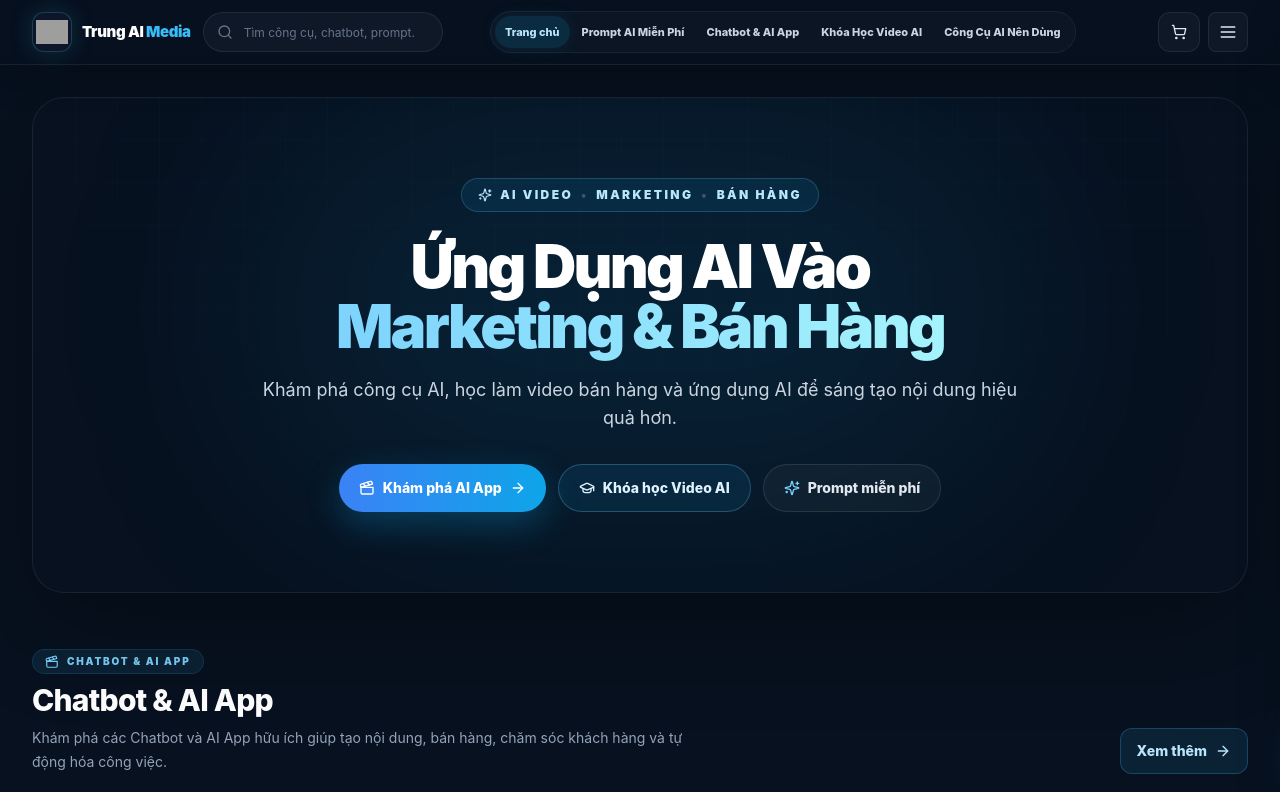
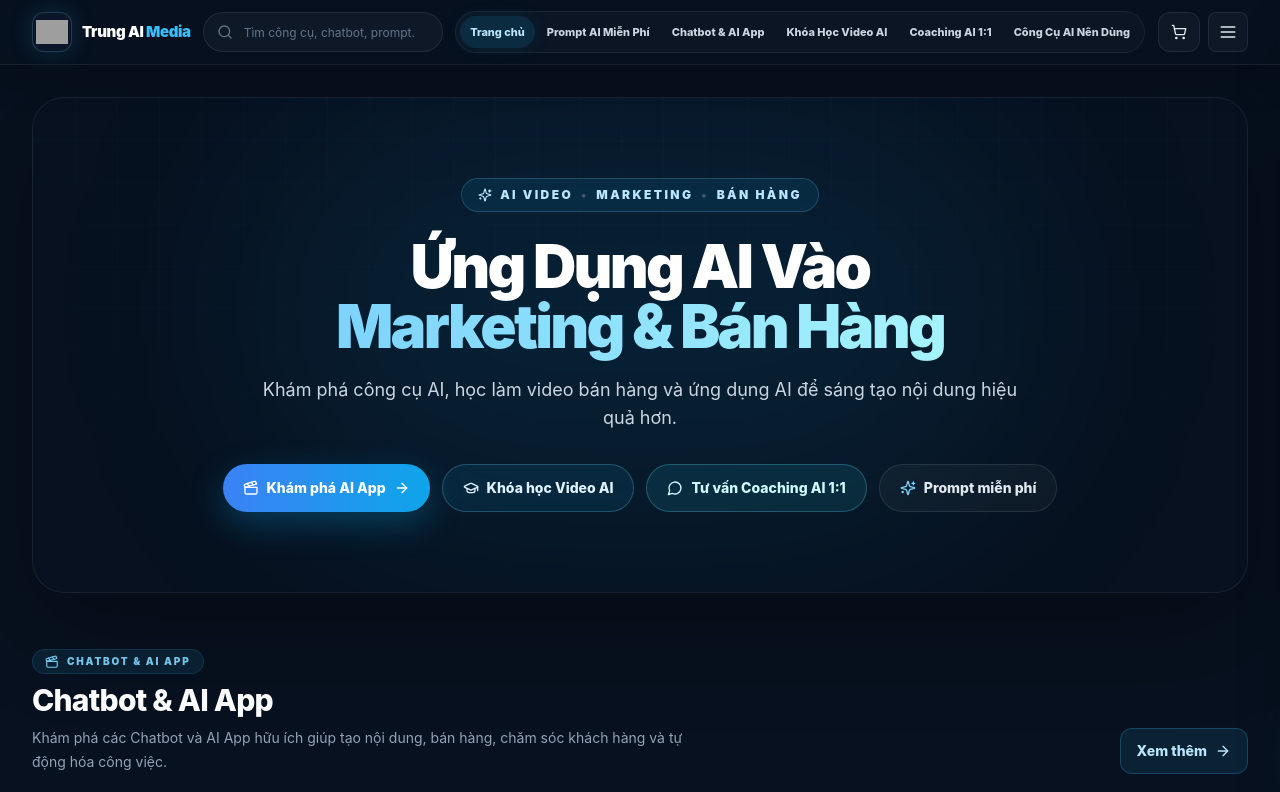
Before and after one commit to trungndedu-arch/trung-ai-marketplace, a Next.js app: page / in a window 1280 px wide. Shown: the top 792 px of the page. Built offline with nearby package versions, Linux system fonts and the light colour scheme; no server answers; the database is empty; grey boxes are pictures that could not be loaded.

Commit message:
feat: add coaching consultation CTA to homepage

```diff
--- /dev/null
+++ b/components/home/CoachingConsultationModal.tsx
@@ -0,0 +1,70 @@
+"use client";
+
+import { useEffect, useRef } from "react";
+import { Headphones, MessageCircle, X } from "lucide-react";
+import { getCoachingContactLinks } from "@/lib/coaching";
+import type { HomepageContactLinks } from "@/lib/homepage-contact-links";
+
+function FacebookIcon() {
+  return <svg viewBox="0 0 24 24" aria-hidden="true" className="h-5 w-5 fill-current"><path d="M13.7 21v-8h2.7l.4-3.1h-3.1V8c0-.9.3-1.6 1.6-1.6h1.7V3.6c-.3 0-1.3-.1-2.4-.1-2.4 0-4.1 1.5-4.1 4.2v2.3H7.7V13h2.8v8h3.2Z" /></svg>;
+}
+
+export function CoachingConsultationModal({ open, onClose, settings }: { open: boolean; onClose: () => void; settings: HomepageContactLinks }) {
+  const closeButtonRef = useRef<HTMLButtonElement>(null);
+  const dialogRef = useRef<HTMLElement>(null);
+  const previouslyFocusedRef = useRef<HTMLElement | null>(null);
+  const links = getCoachingContactLinks(settings);
+
+  useEffect(() => {
+    if (!open) return;
+
+    previouslyFocusedRef.current = document.activeElement instanceof HTMLElement ? document.activeElement : null;
+    const previousOverflow = document.body.style.overflow;
+    document.body.style.overflow = "hidden";
+    closeButtonRef.current?.focus();
+
+    const onKeyDown = (event: KeyboardEvent) => {
+      if (event.key === "Escape") onClose();
+      if (event.key !== "Tab") return;
+
+      const focusable = Array.from(dialogRef.current?.querySelectorAll<HTMLElement>("a[href], button:not([disabled]), [tabindex]:not([tabindex='-1'])") ?? []);
+      if (!focusable.length) {
+        event.preventDefault();
+        return;
+      }
+      const first = focusable[0];
+      const last = focusable[focusable.length - 1];
+      if (event.shiftKey && document.activeElement === first) {
+        event.preventDefault();
+        last.focus();
+      } else if (!event.shiftKey && document.activeElement === last) {
+        event.preventDefault();
+        first.focus();
+      }
+    };
+    window.addEventListener("keydown", onKeyDown);
+
+    return () => {
+      document.body.style.overflow = previousOverflow;
+      window.removeEventListener("keydown", onKeyDown);
+      previouslyFocusedRef.current?.focus();
+    };
+  }, [onClose, open]);
+
+  if (!open) return null;
+
+  return (
+    <div className="fixed inset-0 z-[90] grid place-items-center p-4 sm:p-6" role="presentation">
+      <button type="button" aria-label="Đóng tư vấn Coaching AI 1:1" onClick={onClose} className="absolute inset-0 bg-[#020814]/80 backdrop-blur-sm" />
+      <section ref={dialogRef} role="dialog" aria-modal="true" aria-labelledby="coaching-consultation-title" className="relative w-full max-w-md rounded-3xl border border-sky-300/20 bg-[#0B1728] p-6 shadow-[0_28px_90px_rgba(0,0,0,.55)] sm:p-8">
+        <button ref={closeButtonRef} type="button" aria-label="Đóng" onClick={onClose} className="absolute right-4 top-4 grid h-10 w-10 place-items-center rounded-full border border-white/10 bg-white/[0.035] text-slate-300 transition hover:border-sky-300/35 hover:text-white focus-visible:outline-none focus-visible:ring-2 focus-visible:ring-sky-300">
+          <X className="h-5 w-5" />
+        </button>
+        <div className="inline-flex h-11 w-11 items-center justify-center rounded-2xl border border-sky-300/25 bg-sky-500/10 text-sky-200"><Headphones className="h-5 w-5" /></div>
+        <h2 id="coaching-consultation-title" className="mt-5 pr-10 text-2xl font-black tracking-tight text-white">Tư vấn Coaching AI 1:1</h2>
+        <p className="mt-3 text-sm leading-6 text-slate-300">Chọn kênh liên hệ phù hợp để trao đổi trực tiếp về nhu cầu ứng dụng AI của bạn.</p>
+        {links.length ? <div className="mt-6 grid gap-3">{links.map((link) => <a key={link.key} href={link.url} target="_blank" rel="noopener noreferrer" className={`inline-flex min-h-12 items-center justify-center gap-2 rounded-xl border px-4 text-sm font-extrabold transition focus-visible:outline-none focus-visible:ring-2 focus-visible:ring-sky-300 ${link.key === "facebook" ? "border-blue-400/40 bg-blue-500/15 text-blue-100 hover:border-blue-300 hover:bg-blue-500/25" : "border-sky-400/40 bg-sky-500/15 text-sky-100 hover:border-sky-300 hover:bg-sky-500/25"}`}>{link.key === "facebook" ? <FacebookIcon /> : <MessageCircle className="h-5 w-5" />}{link.label}</a>)}</div> : <p className="mt-6 rounded-2xl border border-dashed border-white/15 bg-white/[0.025] p-4 text-sm leading-6 text-slate-400">Kênh tư vấn đang được cập nhật. Vui lòng quay lại sau.</p>}
+      </section>
+    </div>
+  );
+}
--- a/components/home/HomeHeroAbout.tsx
+++ b/components/home/HomeHeroAbout.tsx
@@ -1,14 +1,15 @@
 import Image from "next/image";
 import Link from "next/link";
-import { ArrowRight, Clapperboard, GraduationCap, Sparkles, Wrench } from "lucide-react";
+import { ArrowRight, Clapperboard, GraduationCap, MessageCircle, Sparkles, Wrench } from "lucide-react";
 import { HomeContactLinks } from "@/components/home/HomeContactLinks";
 import { HomeFloatingPromotion, type HomePromotion } from "@/components/home/HomeFloatingPromotion";
+import { coachingLanding } from "@/lib/coaching";
 import type { HomepageContactLinks } from "@/lib/homepage-contact-links";
 
 // Set to true when the founder section is ready to be shown again.
 export const SHOW_HOME_ABOUT_SECTION = false;
 
-export function HomeHeroAbout({ contactLinks, promotion }: { contactLinks: HomepageContactLinks; promotion?: HomePromotion | null }) {
+export function HomeHeroAbout({ contactLinks, promotion, onCoachingConsultation }: { contactLinks: HomepageContactLinks; promotion?: HomePromotion | null; onCoachingConsultation?: () => void }) {
   return <>
     <HomeFloatingPromotion promotion={promotion} />
     <section className="relative isolate overflow-hidden rounded-[2rem] border border-white/[0.07] bg-[#07111F] px-5 py-14 text-center shadow-[0_32px_100px_rgba(0,0,0,.32)] sm:px-8 sm:py-16 lg:px-12 lg:py-20">
@@ -21,6 +22,7 @@ export function HomeHeroAbout({ contactLinks, promotion }: { contactLinks: Homep
         <div className="mt-8 flex flex-wrap items-center justify-center gap-3">
           <Link href="/workflow?tab=ai-app" className="inline-flex min-h-12 items-center gap-2 rounded-full bg-gradient-to-r from-blue-500 to-sky-500 px-5 text-sm font-extrabold text-white shadow-[0_12px_34px_rgba(14,165,233,.28)] transition hover:-translate-y-0.5 hover:brightness-110 focus-visible:outline-none focus-visible:ring-2 focus-visible:ring-sky-300 motion-reduce:transform-none"><Clapperboard className="h-4 w-4" />Khám phá AI App<ArrowRight className="h-4 w-4" /></Link>
           <Link href="/video-ai-course" className="inline-flex min-h-12 items-center gap-2 rounded-full border border-sky-300/25 bg-sky-500/10 px-5 text-sm font-extrabold text-sky-100 transition hover:-translate-y-0.5 hover:border-sky-300/50 hover:bg-sky-500/15 focus-visible:outline-none focus-visible:ring-2 focus-visible:ring-sky-300 motion-reduce:transform-none"><GraduationCap className="h-4 w-4" />Khóa học Video AI</Link>
+          {coachingLanding.enabled && onCoachingConsultation ? <button type="button" onClick={onCoachingConsultation} aria-haspopup="dialog" className="inline-flex min-h-12 items-center gap-2 rounded-full border border-cyan-300/25 bg-cyan-400/10 px-5 text-sm font-extrabold text-cyan-100 transition hover:-translate-y-0.5 hover:border-cyan-300/50 hover:bg-cyan-400/15 focus-visible:outline-none focus-visible:ring-2 focus-visible:ring-cyan-200 motion-reduce:transform-none"><MessageCircle className="h-4 w-4" />Tư vấn Coaching AI 1:1</button> : null}
           <Link href="/free-prompts" className="inline-flex min-h-12 items-center gap-2 rounded-full border border-white/10 bg-white/[0.035] px-5 text-sm font-extrabold text-slate-200 transition hover:-translate-y-0.5 hover:border-white/20 hover:bg-white/[0.06] hover:text-white focus-visible:outline-none focus-visible:ring-2 focus-visible:ring-sky-300 motion-reduce:transform-none"><Sparkles className="h-4 w-4 text-sky-300" />Prompt miễn phí</Link>
         </div>
         <HomeContactLinks settings={contactLinks} align="center" />
--- a/components/home/HomePageClient.tsx
+++ b/components/home/HomePageClient.tsx
@@ -4,7 +4,9 @@
 // Marketplace home page and featured AI tools.
 
 import { orderedPrompts, type PromptItem as FreePromptItem } from "@/lib/free-prompts";
+import { useState } from "react";
 import { MarketplaceBrand, MarketplaceHeader } from "@/components/navigation/MarketplaceHeader";
+import { CoachingConsultationModal } from "@/components/home/CoachingConsultationModal";
 import type { AuthUserSummary } from "@/lib/auth/session";
 import { HomeHeroAbout } from "@/components/home/HomeHeroAbout";
 import type { HomepageContactLinks } from "@/lib/homepage-contact-links";
@@ -267,11 +269,14 @@ function FeaturedChatbotAiAppsSection({ chatbots, apps }: { chatbots: Chatbot[];
 }
 
 export function HomePageClient({ chatbots, apps, courses, aiTools, user, contactLinks }: { chatbots: Chatbot[]; apps: Workflow[]; courses: Course[]; aiTools: AiTool[]; user: AuthUserSummary; contactLinks: HomepageContactLinks }) {
+  const [coachingOpen, setCoachingOpen] = useState(false);
+
   return (
     <div className="min-h-screen bg-ink text-slate-100">
-      <MarketplaceHeader user={user} />
+      <MarketplaceHeader user={user} onCoachingConsultation={() => setCoachingOpen(true)} />
+      <CoachingConsultationModal open={coachingOpen} onClose={() => setCoachingOpen(false)} settings={contactLinks} />
       <main className="mx-auto max-w-[1800px] px-4 py-6 sm:px-6 lg:py-8 xl:px-8">
-        <HomeHeroAbout contactLinks={contactLinks} />
+        <HomeHeroAbout contactLinks={contactLinks} onCoachingConsultation={() => setCoachingOpen(true)} />
         <section id="products" className="mt-14 scroll-mt-24">
           <div className="space-y-14">
             <FeaturedChatbotAiAppsSection chatbots={chatbots} apps={apps} />
--- a/components/navigation/MarketplaceHeader.tsx
+++ b/components/navigation/MarketplaceHeader.tsx
@@ -15,11 +15,15 @@ import {
   Search,
   X,
 } from "lucide-react";
+import type { LucideIcon } from "lucide-react";
 import { HeaderAccountNav, SidebarAccountNav } from "@/components/auth/AccountNav";
 import { CartNavLink } from "@/components/cart/CartNavLink";
 import type { AuthUserSummary } from "@/lib/auth/session";
+import { coachingLanding } from "@/lib/coaching";
 
-const primaryNavigation = [
+type NavigationItem = { label: string; href: string; icon: LucideIcon; coaching?: boolean };
+
+const primaryNavigation: NavigationItem[] = [
   { label: "Trang chủ", href: "/", icon: Home },
   { label: "Prompt AI Miễn Phí", href: "/free-prompts", icon: MessageSquareMore },
   { label: "Chatbot & AI App", href: "/workflow", icon: Clapperboard },
@@ -59,10 +63,13 @@ function SearchField({ mobile = false }: { mobile?: boolean }) {
   );
 }
 
-export function MarketplaceHeader({ user }: { user: AuthUserSummary }) {
+export function MarketplaceHeader({ user, onCoachingConsultation }: { user: AuthUserSummary; onCoachingConsultation?: () => void }) {
   const pathname = usePathname();
   const [menuOpen, setMenuOpen] = useState(false);
   const [mobileSearchOpen, setMobileSearchOpen] = useState(false);
+  const navigation = coachingLanding.enabled && onCoachingConsultation
+    ? [...primaryNavigation.slice(0, 4), { label: coachingLanding.label, href: coachingLanding.href, icon: MessageSquareMore, coaching: true }, ...primaryNavigation.slice(4)]
+    : primaryNavigation;
 
   return (
     <>
@@ -75,7 +82,8 @@ export function MarketplaceHeader({ user }: { user: AuthUserSummary }) {
           </div>
 
           <nav aria-label="Điều hướng chính" className="mx-auto hidden min-w-0 items-center justify-center gap-0.5 rounded-full border border-white/[0.06] bg-white/[0.025] p-1 xl:flex">
-            {primaryNavigation.map(({ label, href }) => {
+            {navigation.map(({ label, href, coaching }) => {
+              if (coaching) return <button key={label} type="button" aria-haspopup="dialog" onClick={onCoachingConsultation} className="whitespace-nowrap rounded-full px-2.5 py-2 text-[11px] font-extrabold text-slate-300 transition hover:bg-white/[0.05] hover:text-white 2xl:px-3 2xl:text-xs">{label}</button>;
               const active = isActivePath(pathname, href);
               return (
                 <Link
@@ -129,7 +137,8 @@ export function MarketplaceHeader({ user }: { user: AuthUserSummary }) {
           </button>
         </div>
         <nav aria-label="Điều hướng mobile" className="mt-8 space-y-1.5">
-          {primaryNavigation.map(({ label, href, icon: Icon }) => {
+          {navigation.map(({ label, href, icon: Icon, coaching }) => {
+            if (coaching) return <button key={label} type="button" aria-haspopup="dialog" onClick={() => { setMenuOpen(false); onCoachingConsultation?.(); }} className="flex min-h-12 w-full items-center gap-3 rounded-lg px-3 text-left text-sm font-bold text-slate-300 transition hover:bg-white/[0.04] hover:text-white"><Icon className="h-[18px] w-[18px] shrink-0" />{label}</button>;
             const active = isActivePath(pathname, href);
             return (
               <Link key={href} href={href} aria-current={active ? "page" : undefined} onClick={() => setMenuOpen(false)} className={`flex min-h-12 items-center gap-3 rounded-lg px-3 text-sm font-bold transition ${active ? "bg-sky-500/12 text-sky-200" : "text-slate-300 hover:bg-white/[0.04] hover:text-white"}`}>
--- /dev/null
+++ b/lib/coaching.ts
@@ -0,0 +1,19 @@
+// @ts-expect-error Node's type-stripping test runner requires an explicit extension.
+import { contactLinkIsVisible, type HomepageContactLinks } from "./homepage-contact-links.ts";
+
+/**
+ * Coaching currently opens the contact modal. Keep the future landing-page
+ * address here for when a dedicated page is introduced.
+ */
+export const coachingLanding = {
+  enabled: true,
+  href: "/coaching-ai-1-1",
+  label: "Coaching AI 1:1",
+} as const;
+
+export function getCoachingContactLinks(settings: HomepageContactLinks) {
+  return [
+    contactLinkIsVisible(settings.facebook, "facebook") ? { key: "facebook" as const, ...settings.facebook } : null,
+    contactLinkIsVisible(settings.zalo, "zalo") ? { key: "zalo" as const, ...settings.zalo } : null,
+  ].filter((link): link is NonNullable<typeof link> => Boolean(link));
+}
```
Also changed, not shown: 1 other file (tests, documents, lock files or other folders).
